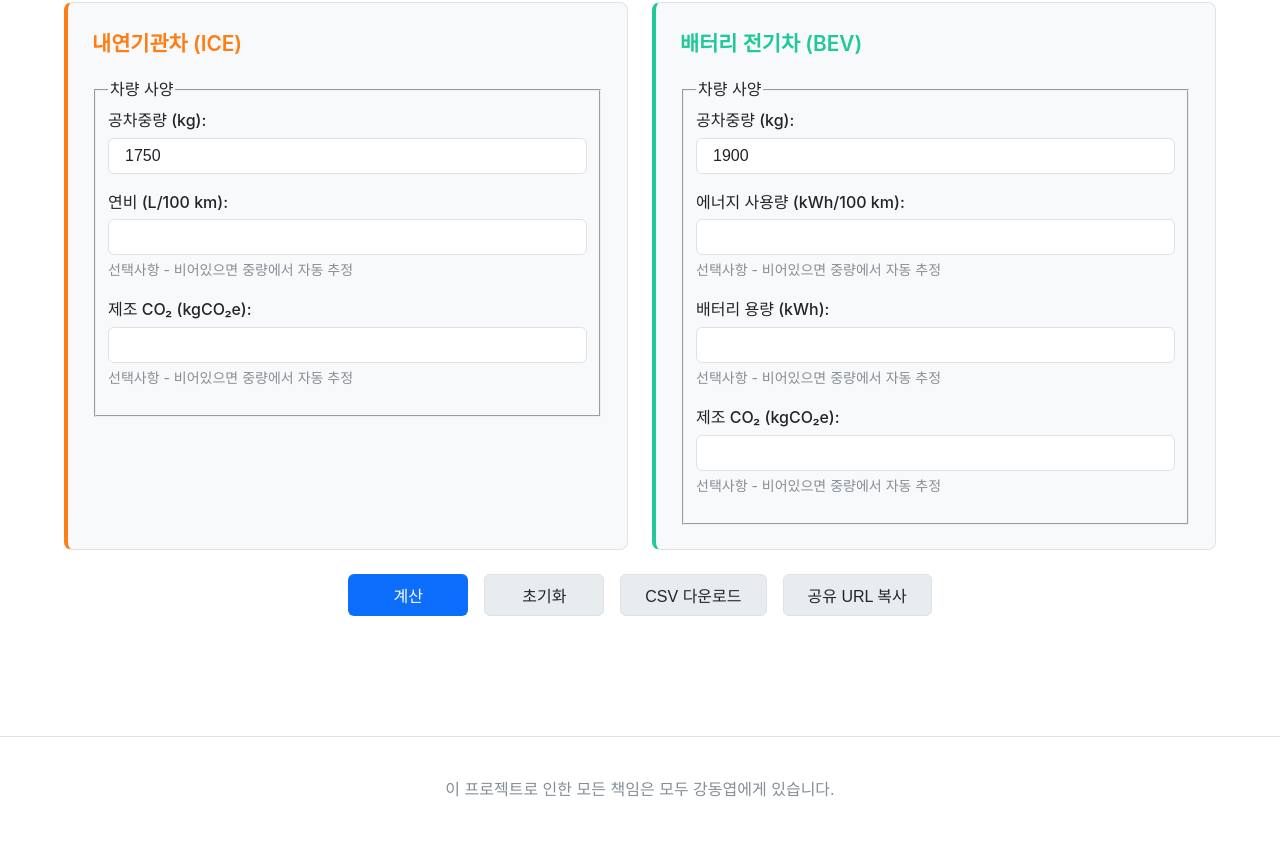
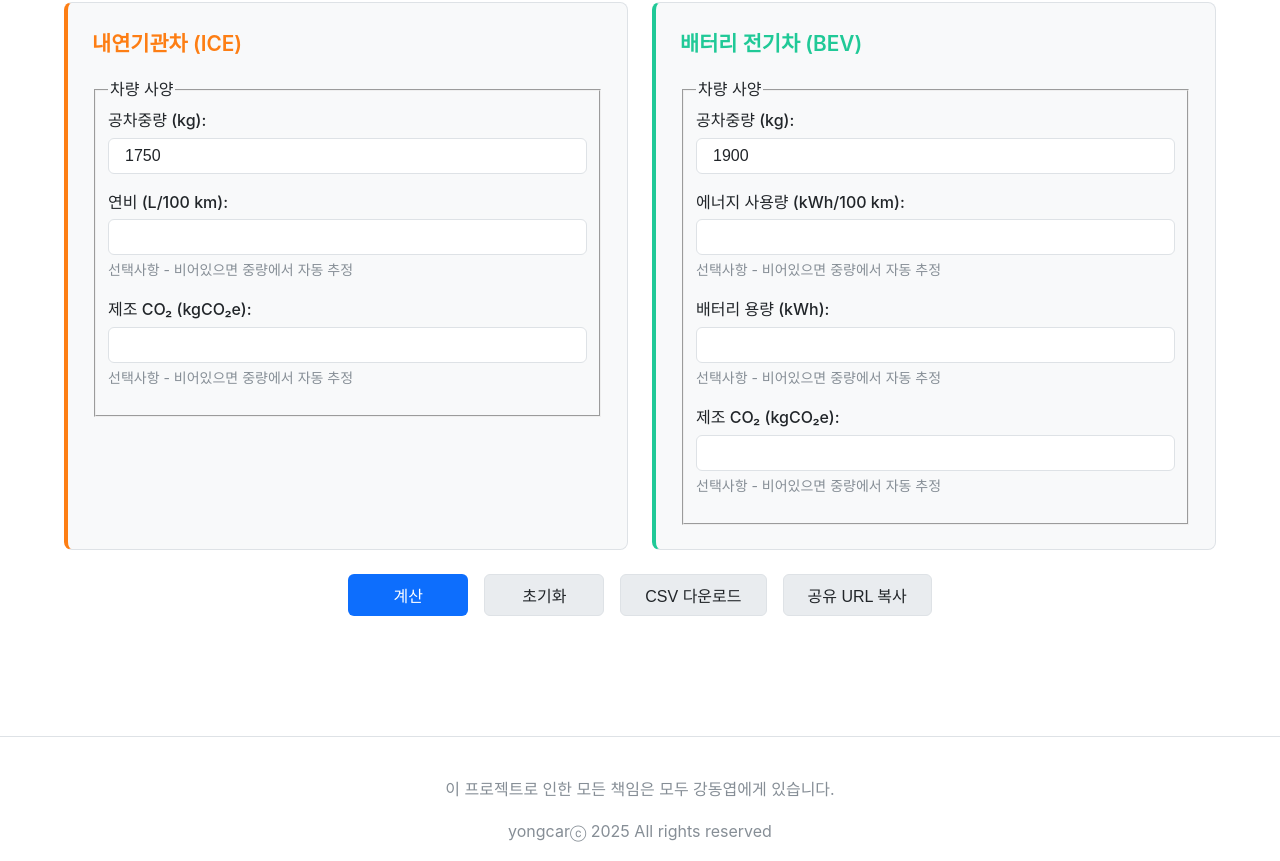
Before and after one commit to daivd37/daivd37.github.io, a plain HTML site: page index.html in a window 1280 px wide. Shown: the part 579-1440 px from the top of the page. Before the commit the page ends 1398 px from the top, so only its background shows below. Drawn offline with Linux system fonts and the light colour scheme.

Commit message:
Update index.html

```diff
--- a/index.html
+++ b/index.html
@@ -199,6 +199,7 @@
     </div>
     <footer>
         <p>이 프로젝트로 인한 모든 책임은 모두 강동엽에게 있습니다.</p>
+        <p>yongcarⓒ 2025 All rights reserved</p>
     </footer>
 
     <script src="app.js"></script>
```
